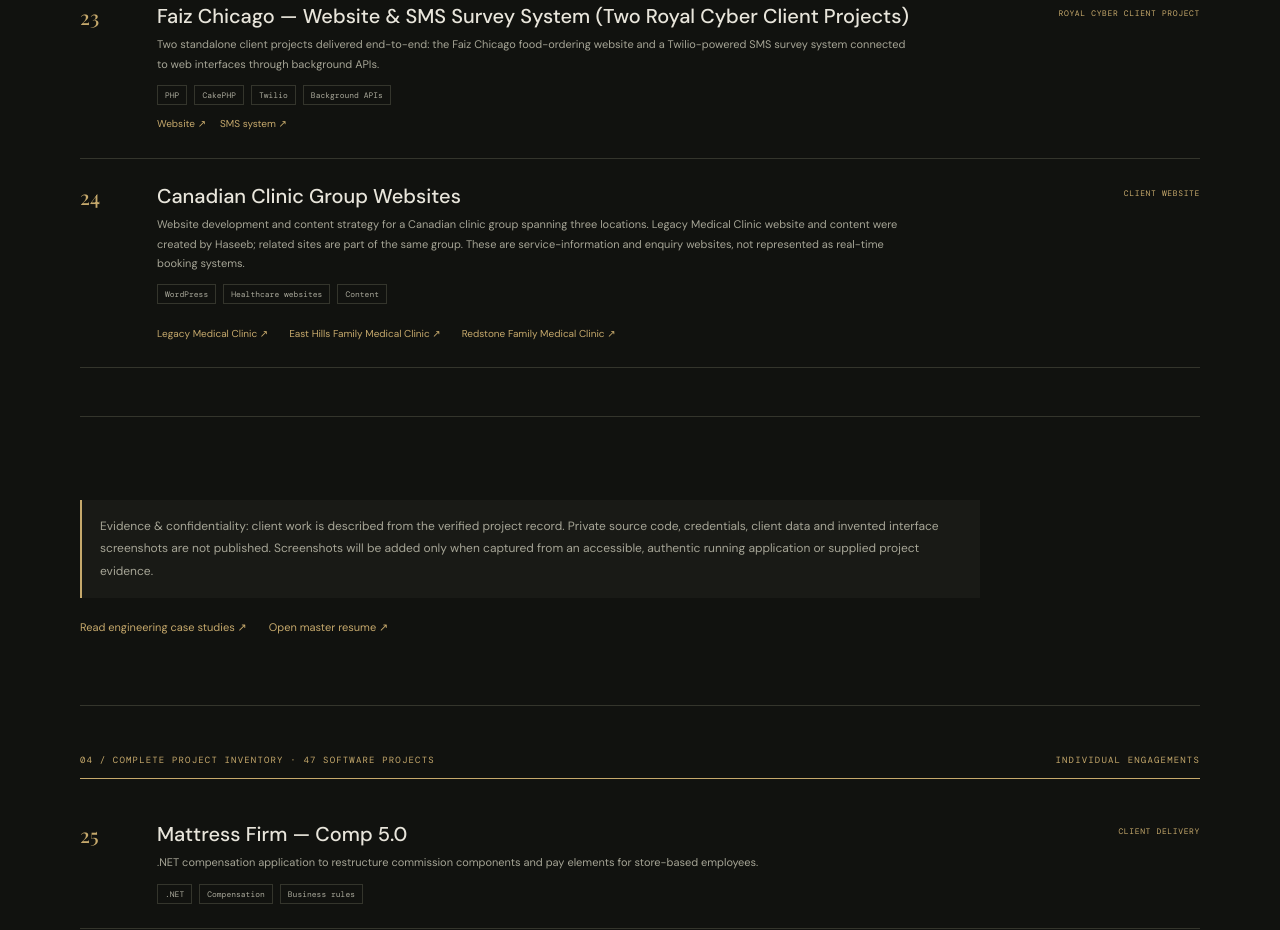
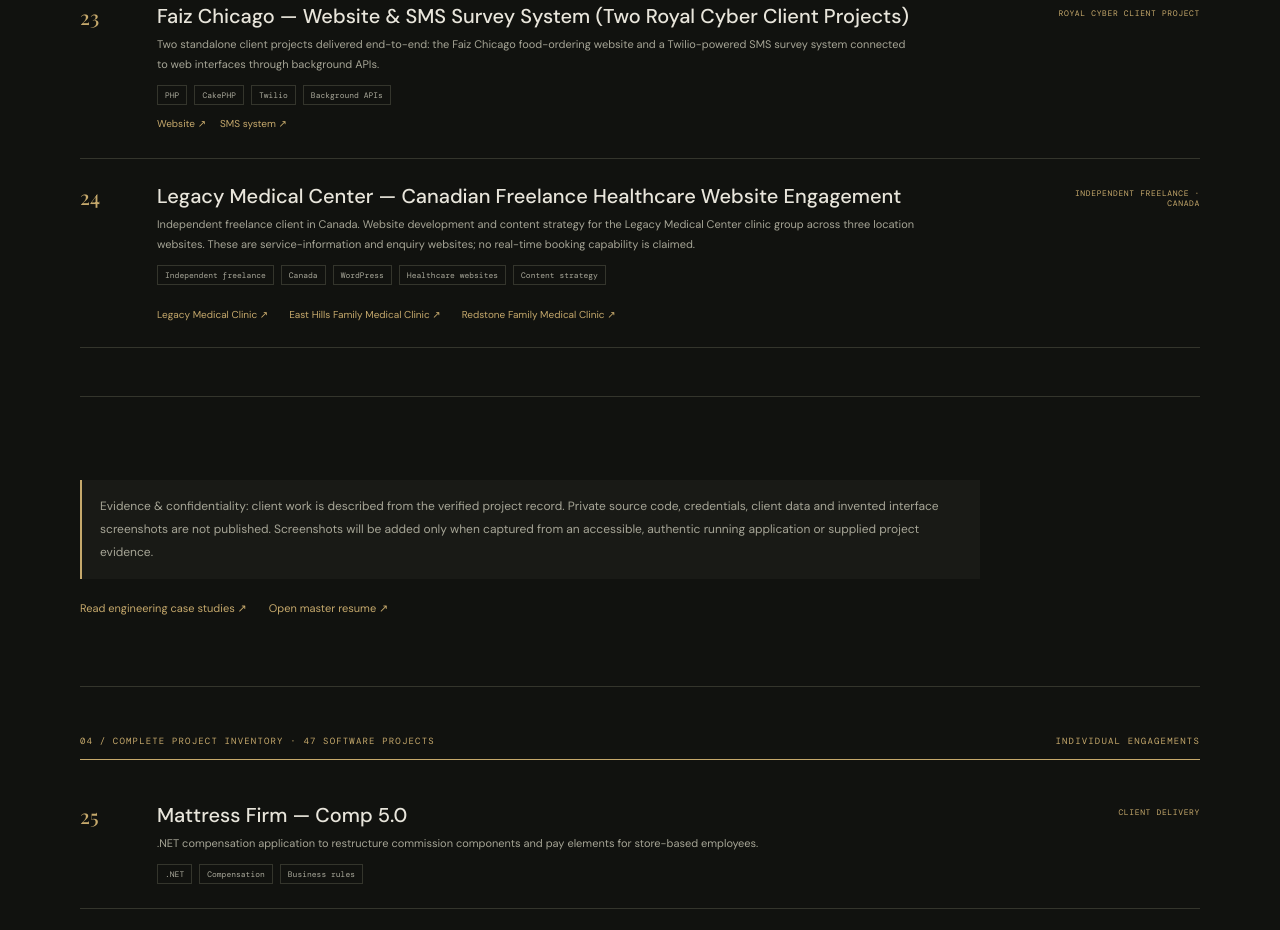
Before and after one commit to haseeb1984/haseeburrehman, a plain HTML site: page projects/index.html in a window 1280 px wide. Shown: the part 4688-5618 px from the top of the page. Drawn offline with nearby package versions, Linux system fonts and the light colour scheme; a web font is replaced by a local one.

Commit message:
Classify Legacy Medical Center as Canadian freelance client

```diff
--- a/projects/index.html
+++ b/projects/index.html
@@ -31,7 +31,7 @@
 
 
 <article class="project-row"><div class="project-num">23</div><div><h3>Faiz Chicago — Website &amp; SMS Survey System (Two Royal Cyber Client Projects)</h3><p>Two standalone client projects delivered end-to-end: the Faiz Chicago food-ordering website and a Twilio-powered SMS survey system connected to web interfaces through background APIs.</p><div class="project-meta"><span>PHP</span><span>CakePHP</span><span>Twilio</span><span>Background APIs</span></div><a href="https://www.faizchicago.com/" target="_blank" rel="noreferrer">Website ↗</a><a href="https://www.faizchicago.com/sms" target="_blank" rel="noreferrer">SMS system ↗</a></div><div class="project-status">ROYAL CYBER CLIENT PROJECT</div></article>
-<article class="project-row"><div class="project-num">24</div><div><h3>Canadian Clinic Group Websites</h3><p>Website development and content strategy for a Canadian clinic group spanning three locations. Legacy Medical Clinic website and content were created by Haseeb; related sites are part of the same group. These are service-information and enquiry websites, not represented as real-time booking systems.</p><div class="project-meta"><span>WordPress</span><span>Healthcare websites</span><span>Content</span></div><div class="project-meta"><a href="https://legacymedicalclinic.ca/" target="_blank" rel="noreferrer">Legacy Medical Clinic ↗</a><a href="https://springgreen-swallow-817806.hostingersite.com/" target="_blank" rel="noreferrer">East Hills Family Medical Clinic ↗</a><a href="https://ghostwhite-wildcat-847385.hostingersite.com/" target="_blank" rel="noreferrer">Redstone Family Medical Clinic ↗</a></div></div><div class="project-status">CLIENT WEBSITE</div></article>
+<article class="project-row"><div class="project-num">24</div><div><h3>Legacy Medical Center — Canadian Freelance Healthcare Website Engagement</h3><p>Independent freelance client in Canada. Website development and content strategy for the Legacy Medical Center clinic group across three location websites. These are service-information and enquiry websites; no real-time booking capability is claimed.</p><div class="project-meta"><span>Independent freelance</span><span>Canada</span><span>WordPress</span><span>Healthcare websites</span><span>Content strategy</span></div><div class="project-meta"><a href="https://legacymedicalclinic.ca/" target="_blank" rel="noreferrer">Legacy Medical Clinic ↗</a><a href="https://springgreen-swallow-817806.hostingersite.com/" target="_blank" rel="noreferrer">East Hills Family Medical Clinic ↗</a><a href="https://ghostwhite-wildcat-847385.hostingersite.com/" target="_blank" rel="noreferrer">Redstone Family Medical Clinic ↗</a></div></div><div class="project-status">INDEPENDENT FREELANCE · CANADA</div></article>
 </section><section class="section"><p class="disclosure">Evidence &amp; confidentiality: client work is described from the verified project record. Private source code, credentials, client data and invented interface screenshots are not published. Screenshots will be added only when captured from an accessible, authentic running application or supplied project evidence.</p><div class="actions"><a href="../case-studies/">Read engineering case studies ↗</a><a href="../resume/">Open master resume ↗</a></div></section>
 <section class="section"><div class="group-label"><span>04 / COMPLETE PROJECT INVENTORY · 47 SOFTWARE PROJECTS</span><span>INDIVIDUAL ENGAGEMENTS</span></div>
 <article class="project-row"><div class="project-num">25</div><div><h3>Mattress Firm — Comp 5.0</h3><p>.NET compensation application to restructure commission components and pay elements for store-based employees.</p><div class="project-meta"><span>.NET</span><span>Compensation</span><span>Business rules</span></div></div><div class="project-status">CLIENT DELIVERY</div></article>
```
